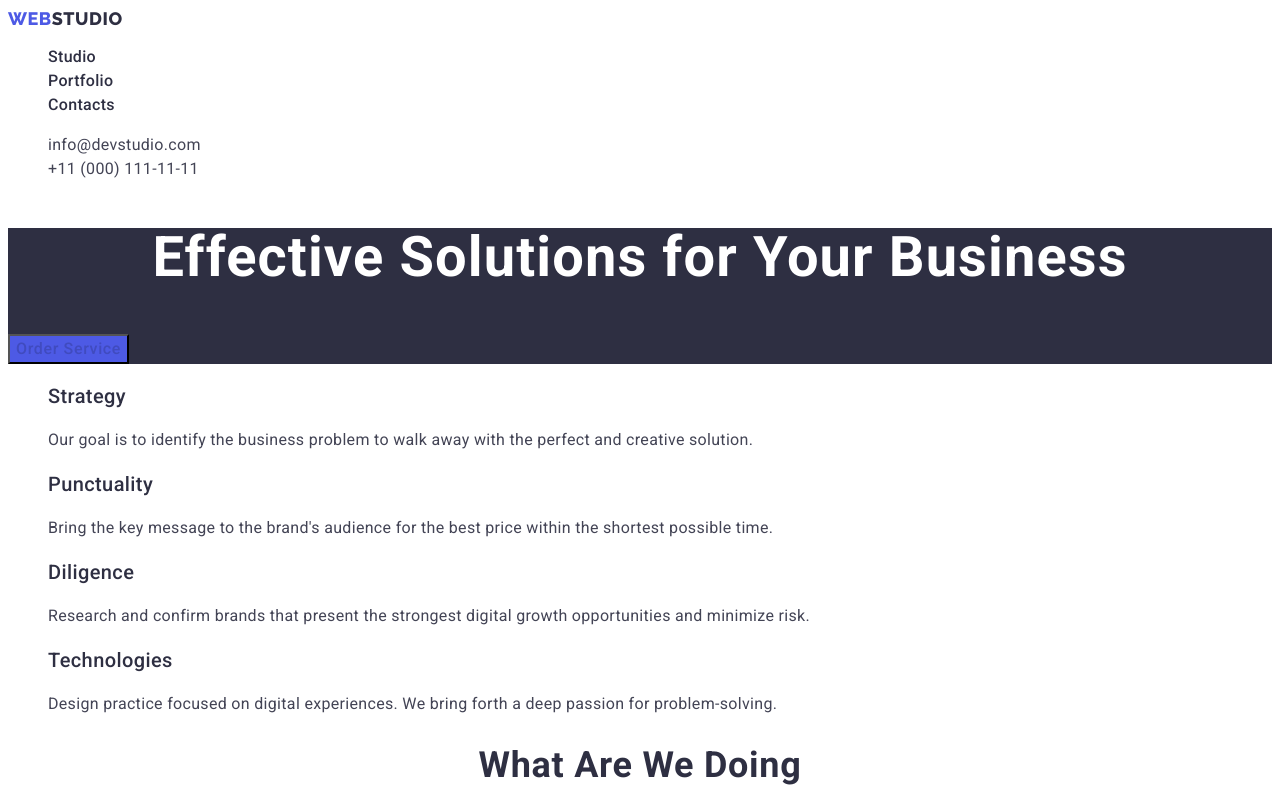
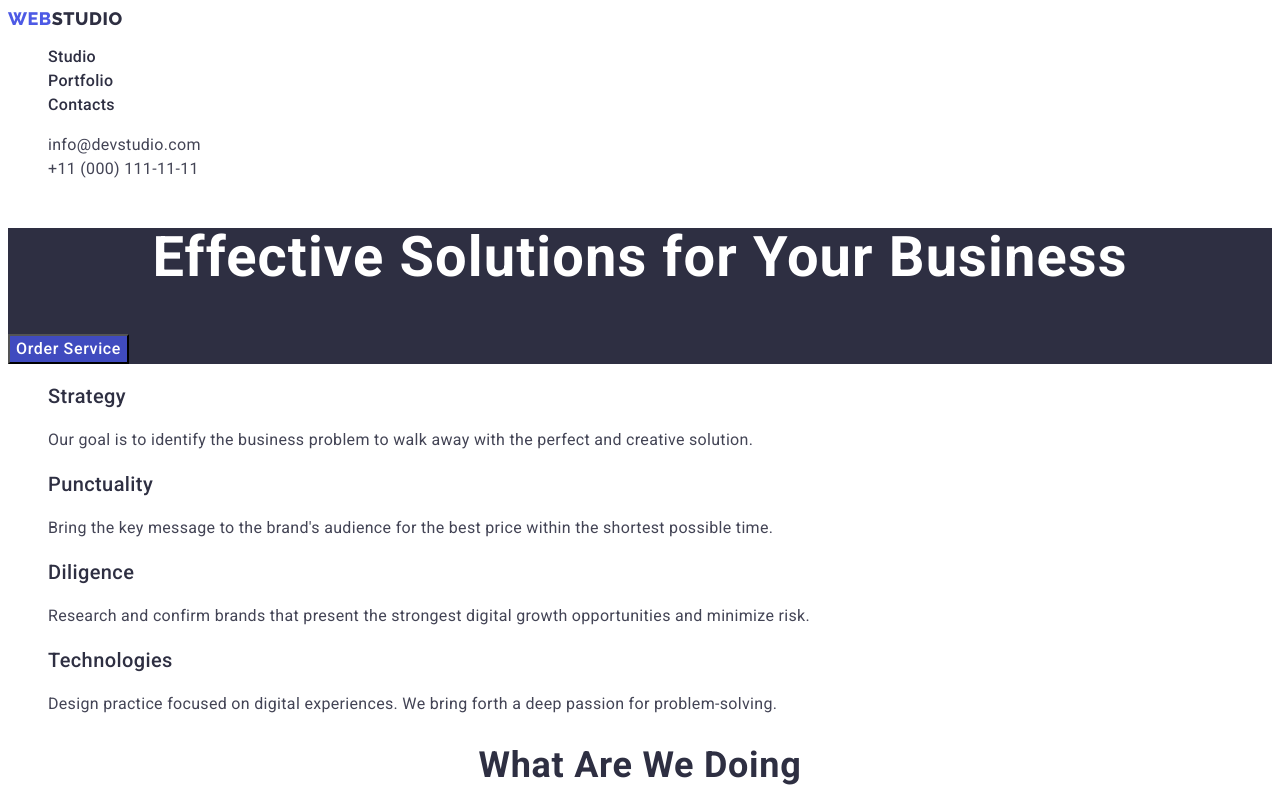
Before and after one commit to KostiantynLebediev/-goit-markup-hw-2, a plain HTML site: page index.html in a window 1280 px wide. Both pictures are taken after a click on the button "Order Service". Shown: the top 800 px of the page. Drawn offline with Linux system fonts and the light colour scheme.

Commit message:
erro update

```diff
--- a/css/styles.css
+++ b/css/styles.css
@@ -135,20 +135,20 @@ body {
   color: var(--white-background-page);
 }
 /*Buttons*/
-.order-service-btn {
+/*BUTTON*/
+.btn-hero {
   font-family: "Roboto", sans-serif;
   font-weight: 500;
   font-size: 16px;
   line-height: 1.5;
   letter-spacing: 0.04em;
-  color: var(--color-button);
   cursor: pointer;
-  background: var(--iris);
+  color: #ffffff;
+  background: #4d5ae5;
 }
-
-.order-service-btn:hover,
-.order-service-btn:focus {
-  color: #404bbf;
+.btn-hero:hover,
+.btn-hero:focus {
+  background-color: #404bbf;
 }
 /*PORTFOLIO BTN*/
 .portfolio-btn {
@@ -197,7 +197,7 @@ body {
   color: var(--navy-blue-dark);
 }
 /*TEAM SECTION*/
-.team-section {
+.team-list {
   background-color: var(--cloud-light);
 }
 .first-team-head {
--- a/index.html
+++ b/index.html
@@ -55,7 +55,7 @@
       <section class="hero">
         <!--HEAD-->
         <h1 class="hero-title">Effective Solutions for Your Business</h1>
-        <button class="order-service-btn" type="button">Order Service</button>
+        <button class="btn-hero" type="button">Order Service</button>
       </section>
       <!--About Section -->
       <section class="about-section">
```
Also changed, not shown: portfolio.html (+2 -2 lines).
